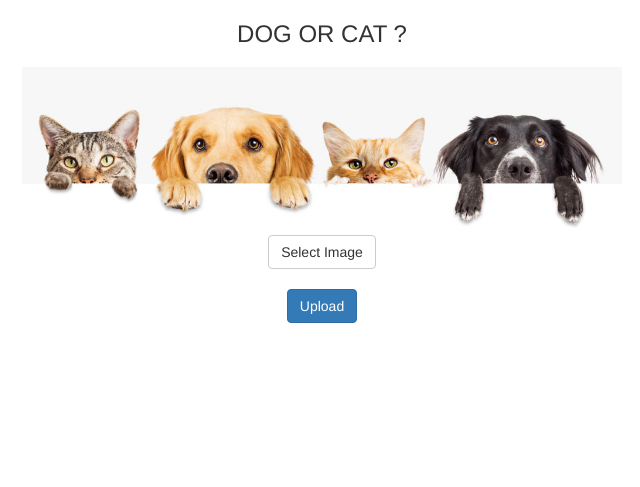
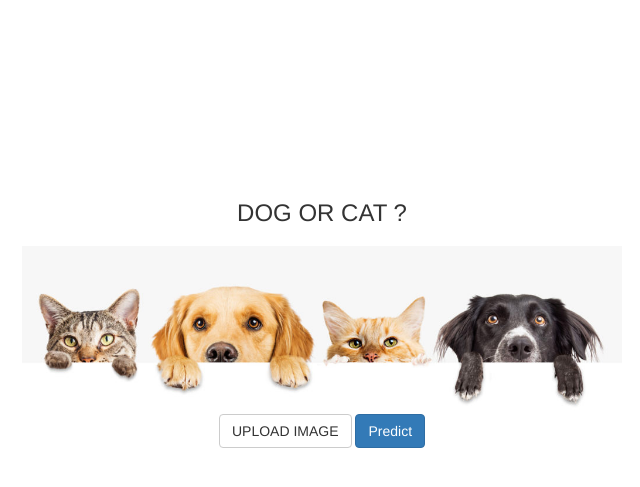
Before and after one commit to kayveen/DogorCat, a Flask app: page / in a window 1280 px wide. Shown: the top 487 px of the page, without its empty margins (318-958 px from the left). Run offline with Flask 2, Linux system fonts and the light colour scheme; some libraries are stand-ins or nearby versions.

Commit message:
Update User Interface

```diff
--- a/templates/index.html
+++ b/templates/index.html
@@ -5,6 +5,7 @@
   <title>Dog or Cat ?</title>
       <!-- Latest compiled and minified CSS -->
     <link rel="stylesheet" href="https://maxcdn.bootstrapcdn.com/bootstrap/3.3.7/css/bootstrap.min.css">
+    <link rel="shortcut icon" href="{{ url_for('static', filename='favicon.ico') }}" type="image/x-icon">
     <script src="https://ajax.googleapis.com/ajax/libs/jquery/3.3.1/jquery.min.js"></script>
     <script src="https://maxcdn.bootstrapcdn.com/bootstrap/3.3.7/js/bootstrap.min.js"></script>
 </head>
@@ -42,25 +43,29 @@
 </style>
 
 <body>
-<header class="navbar">
+<div class="container" style="margin: auto;width;50%; text-align: center; margin-top: 100px;  text-transform: uppercase">
 
 
-  <h3 style="margin: auto;width: 80%; text-align: center; margin-top: 20px;  text-transform: uppercase">Dog or Cat ?</h3>
+  <h3 style="margin: auto;width: 80%; text-align: center; margin-top: 100px;  text-transform: uppercase">Dog or Cat ?</h3>
 
    <div style="text-align: center; margin-top: 20px">
        <img style="max-width: 600px" src="{{ url_for('static', filename='img/cat_dog.jpg') }}"/>
    </div>
 
-  <form action="/upload" method="post" enctype="multipart/form-data" style="margin-top: 30px; width: 80%; text-align: center; margin: auto;" onsubmit="showloading()">
-      <span class="btn btn-default btn-file">
-        Select Image <input type="file" name="image">
-    </span><br><br>
-        <input type="submit" value="Upload" class="btn btn-primary">
+  <form action="/upload" method="post" enctype="multipart/form-data" style="margin-top: 50px; width: 60%; text-align: center; margin: auto;" onsubmit="showloading()">
+      <span class="text-left btn btn-default btn-file">
+        Upload Image <input type="file" name="image">
+    </span>
+
+
+      <span class="text-right">
+        <input type="submit" value="Predict" class="btn btn-primary">
+      </span>
   </form>
     <div style="text-align: center">
         <img id="loading_image" style="display: none" src="{{ url_for('static', filename='img/loading_.gif')}}">
     </div>
-</header>
+</div>
 
 </body>
 </html>
```
Also changed, not shown: templates/predict.html (+5 -3 lines), static/img/favicon.ico (added).
